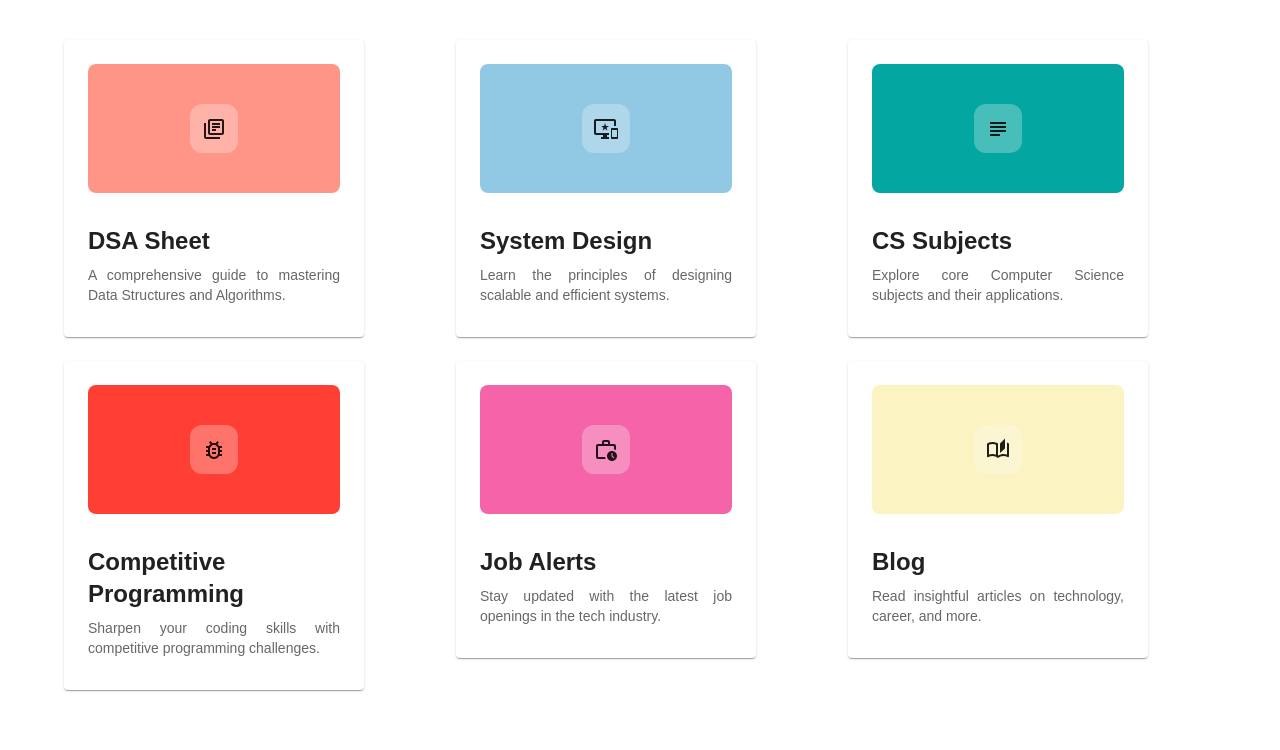
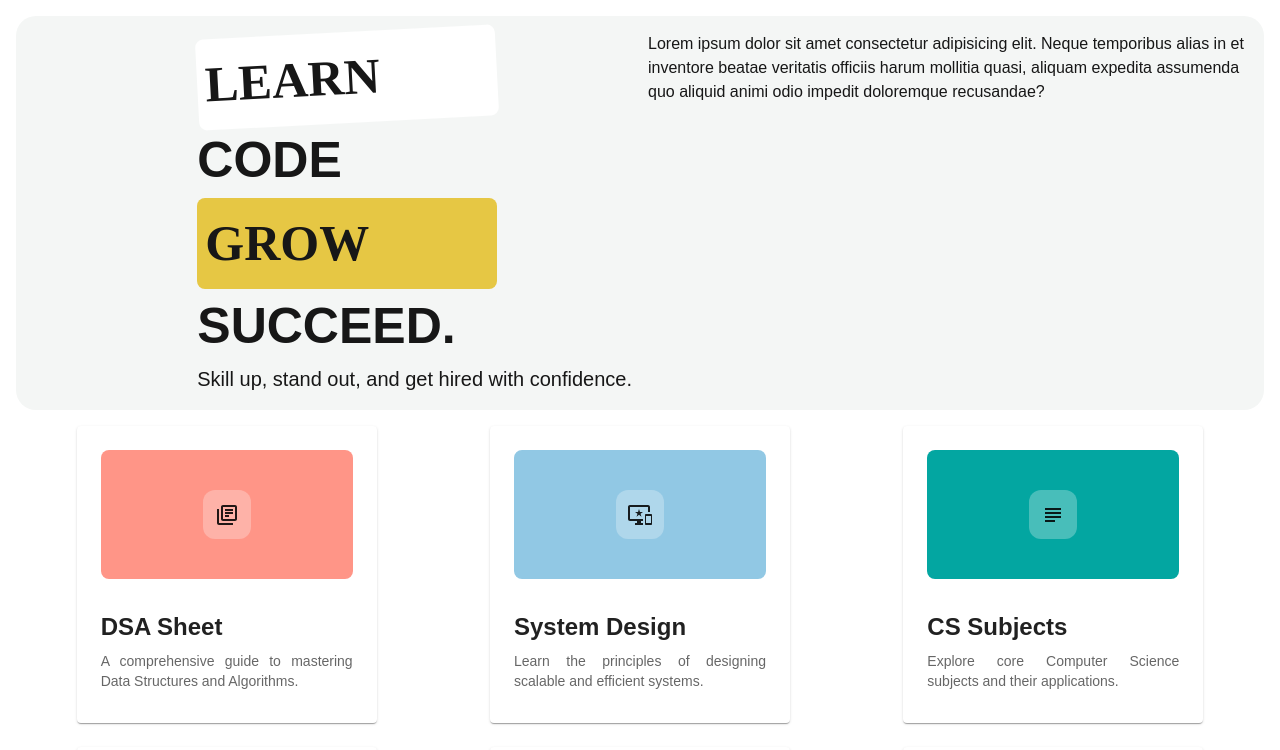
Before and after one commit to dkhobragade/Built-For-Success-, a Next.js app in the folder frontend/: page / in a window 1280 px wide. Shown: the top 750 px of the page. Built offline with nearby package versions, Linux system fonts and the light colour scheme; what @mui/material-nextjs would draw is missing.

Commit message:
Enhance layout and styling: add full-width and height classes, update grid layout, and introduce new color constants for improved UI design

```diff
--- a/frontend/app/layout.tsx
+++ b/frontend/app/layout.tsx
@@ -29,7 +29,7 @@ export default function RootLayout ( {
   return (
     <html lang="en">
       <body
-        className={ `${ geistSans.variable } ${ geistMono.variable } antialiased` }
+        className={ `${ geistSans.variable } ${ geistMono.variable } antialiased w-full h-screen` }
       >
         <AppRouterCacheProvider>
           <ThemeProvider theme={ theme } >
--- a/frontend/app/page.tsx
+++ b/frontend/app/page.tsx
@@ -1,7 +1,10 @@
 import CardComponent from "@/components/ui/CardComponent";
+import colors from "@/lib/colors";
 import { CardContent } from "@/lib/constants";
 import { LibraryBooksOutlined, ImportantDevicesOutlined, SubjectOutlined, AutoStoriesOutlined, BugReportOutlined, WorkHistoryOutlined } from "@mui/icons-material";
-import { Box, Container, Grid } from "@mui/material";
+import { Box, Grid, Typography } from "@mui/material";
+
+
 export default function Home ()
 {
 
@@ -18,9 +21,9 @@ export default function Home ()
   {
     return (
       <Box sx={ { flexGrow: 1 } }>
-        <Grid container spacing={ { xs: 2, md: 3 } } columns={ { xs: 4, sm: 8, lg: 12 } } >
+        <Grid container padding={ 2 } spacing={ { xs: 2, md: 3 } } columns={ { xs: 4, sm: 8, lg: 12 } } >
           { CardContent.map( ( card, index ) => (
-            <Grid key={ index } size={ { xs: 2, sm: 4, md: 4 } }>
+            <Grid key={ index } className="flex justify-center" size={ { xs: 2, sm: 4, md: 4 } }>
               <CardComponent pointer={ card.isLocked } key={ index } bgColor={ card.color } title={ card.title } icon={ iconMap[ card.icon as keyof typeof iconMap ] } description={ card.description } />
             </Grid>
           ) ) }
@@ -29,9 +32,40 @@ export default function Home ()
     )
   }
 
+
   return (
-    <Container maxWidth="lg" className="p-10">
+    <Box margin={ 2 } >
+      <Box bgcolor={ colors.WhiteSmoke } maxHeight={ 500 } padding={ 2 } borderRadius={ 5 } >
+        <Grid container spacing={ 2 }>
+          <Grid size={ 6 } display="grid" justifyContent="end" >
+            <Box>
+              <Box bgcolor="white" padding={ 1 } className="-rotate-3" borderRadius={ 2 } width={ 300 } >
+                <Typography fontWeight={ 600 } fontSize={ 50 } fontFamily="cursive" >
+                  LEARN
+                </Typography>
+              </Box>
+              <Typography fontWeight={ 600 } fontSize={ 50 } >
+                CODE
+              </Typography>
+              <Box bgcolor={ colors.LiberatorGold } padding={ 1 } borderRadius={ 2 } width={ 300 } >
+                <Typography fontWeight={ 600 } fontSize={ 50 } fontFamily="cursive" >
+                  GROW
+                </Typography>
+              </Box>
+              <Typography fontWeight={ 600 } fontSize={ 50 } >
+                SUCCEED.
+              </Typography>
+            </Box>
+            <Typography fontWeight={ 400 } fontSize={ 20 }  >
+              Skill up, stand out, and get hired with confidence.
+            </Typography>
+          </Grid>
+          <Grid size={ 6 }  >
+            Lorem ipsum dolor sit amet consectetur adipisicing elit. Neque temporibus alias in et inventore beatae veritatis officiis harum mollitia quasi, aliquam expedita assumenda quo aliquid animi odio impedit doloremque recusandae?
+          </Grid>
+        </Grid>
+      </Box>
       { renderCardComponent() }
-    </Container>
+    </Box>
   );
 }
--- a/frontend/lib/colors.ts
+++ b/frontend/lib/colors.ts
@@ -4,7 +4,9 @@ const colors = {
     "Jadestone":"#03A6A1",
     "RedOrange":"#FF3F33",
     "FugitiveFlamingo":'#F564A9',
-    "CowardlyCustard":'#FBF3C1'
+    "CowardlyCustard":'#FBF3C1',
+    "WhiteSmoke":'#F4F6F5',
+    "LiberatorGold":'#E6C744'
 }
 
 export default colors;
```
